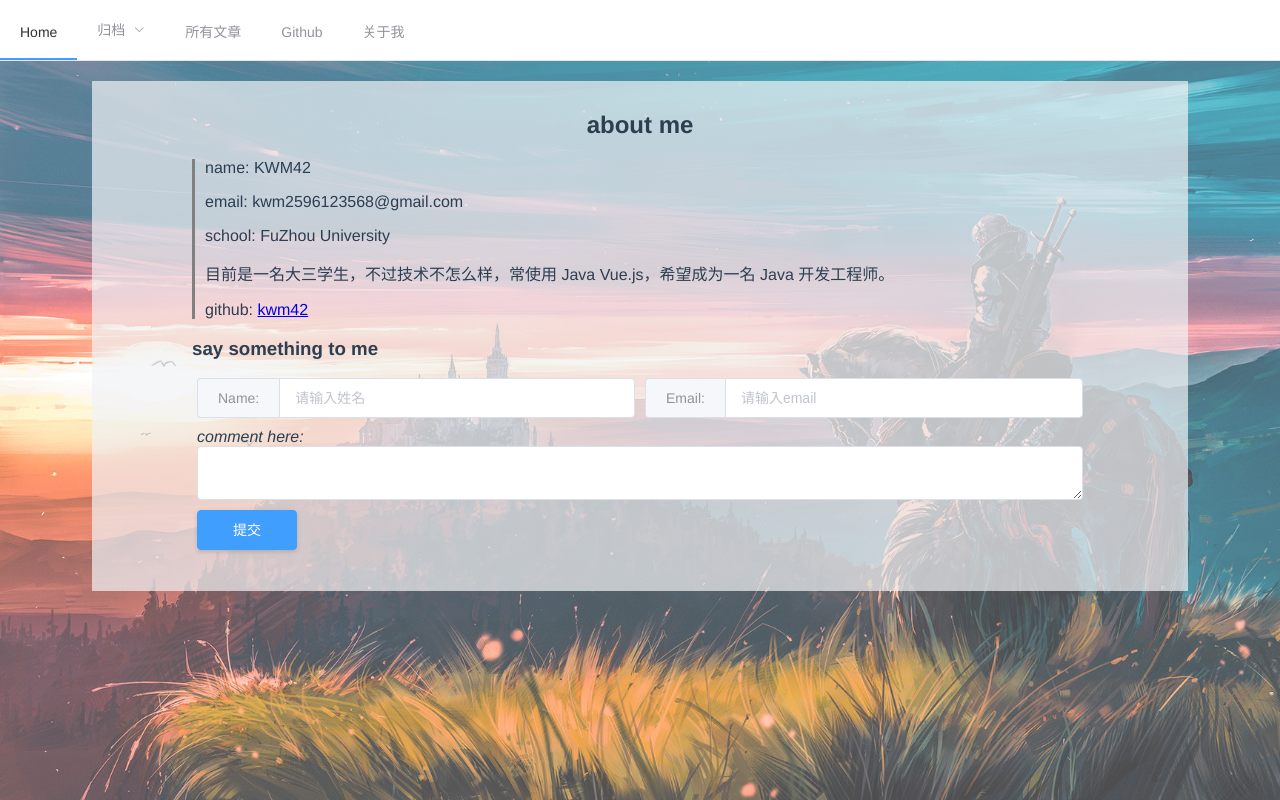
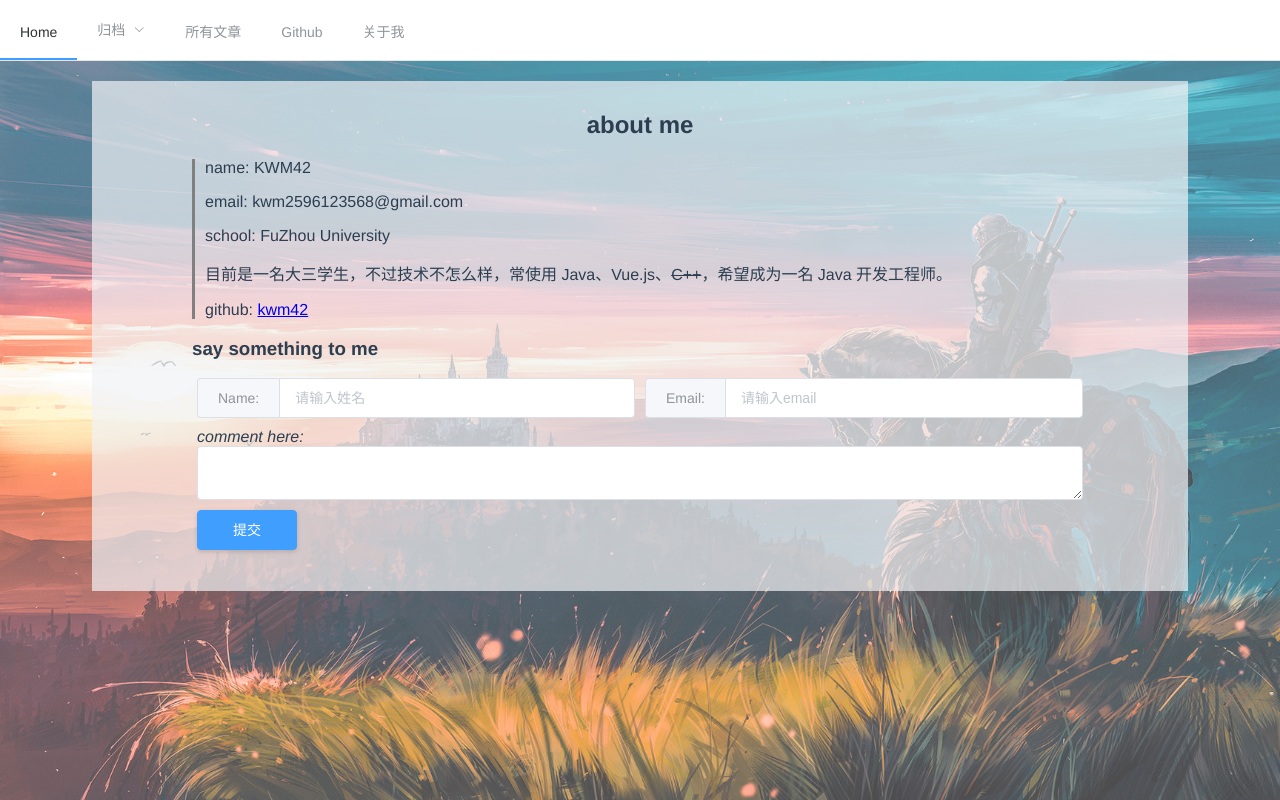
Before and after one commit to kwm42/blog-backup, a Vue app: page /#/blog/aboutme in a window 1280 px wide. Built offline with nearby package versions, Linux system fonts and the light colour scheme; what vue-fullpage.js would draw is missing.

Commit message:
add markdown plugin

```diff
--- a/package.json
+++ b/package.json
@@ -13,7 +13,6 @@
     "element-ui": "^2.4.5",
     "vue": "^2.6.6",
     "vue-fullpage.js": "^0.1.2",
-    "vue-markdown": "^2.2.4",
     "vue-router": "^3.0.1",
     "vuex": "^3.0.1"
   },
--- a/src/App.vue
+++ b/src/App.vue
@@ -1,8 +1,6 @@
 <template>
   <div id="app">
     <router-view></router-view>
-    <!--<span id="test">hhhhh</span>-->
-    <!--<vue-markdown>## asas</vue-markdown>-->
   </div>
 </template>
 
@@ -14,7 +12,8 @@ export default {
       options:{
         sectionsColor:["red","green","blue"],
         navigation:true
-      }
+      },
+      value:''
     }
   },
   mounted:function(){
--- a/src/main.js
+++ b/src/main.js
@@ -4,8 +4,7 @@ import router from './router'
 import store from './store'
 import './plugins/element.js'
 import VueFullPage from 'vue-fullpage.js'
-import VueMarkdown from 'vue-markdown'
-import Axios from 'axios';
+import Axios from 'axios'
 
 import '../node_modules/animate.css/animate.css'
 import '../node_modules/fullpage.js/dist/fullpage.css'
@@ -21,6 +20,5 @@ Vue.prototype.$axios=Axios
 new Vue({
   router,
   store,
-  components:{'vue-markdown':VueMarkdown},
   render: function (h) { return h(App) }
 }).$mount('#app')
--- a/src/views/blog/AboutMe.vue
+++ b/src/views/blog/AboutMe.vue
@@ -5,7 +5,7 @@
             <p>name: KWM42</p>
             <p>email: kwm2596123568@gmail.com</p>
             <p>school: FuZhou University</p>
-            <p>目前是一名大三学生，不过技术不怎么样，常使用 Java Vue.js，希望成为一名 Java 开发工程师。</p>
+            <p>目前是一名大三学生，不过技术不怎么样，常使用 Java、Vue.js、<del>C++</del>，希望成为一名 Java 开发工程师。</p>
             <p>github: <a href="https://github.com/kwm42">kwm42</a></p>
         </div>
         <div>
--- a/src/views/blog/ArticleList.vue
+++ b/src/views/blog/ArticleList.vue
@@ -31,7 +31,6 @@
             </el-card>
         </div>
         <div class="navigation">
-
         </div>
     </div>
 </template>
--- a/src/views/manage/Publish.vue
+++ b/src/views/manage/Publish.vue
@@ -9,7 +9,7 @@
                 <el-input v-model="description"></el-input>
             </el-form-item>
             <el-form-item label="content">
-                <textarea name="" id="" cols="30" rows="10" v-model="content"></textarea>
+
             </el-form-item>
             <el-form-item>
                 <el-button variant="info" @click="postArticle()">提交</el-button>
@@ -25,7 +25,7 @@
             return {
                 title:'',
                 description:'',
-                content:''
+                content:'',
             }
         },
         methods:{
```
Also changed, not shown: 1 other file (tests, documents, lock files or other folders).
